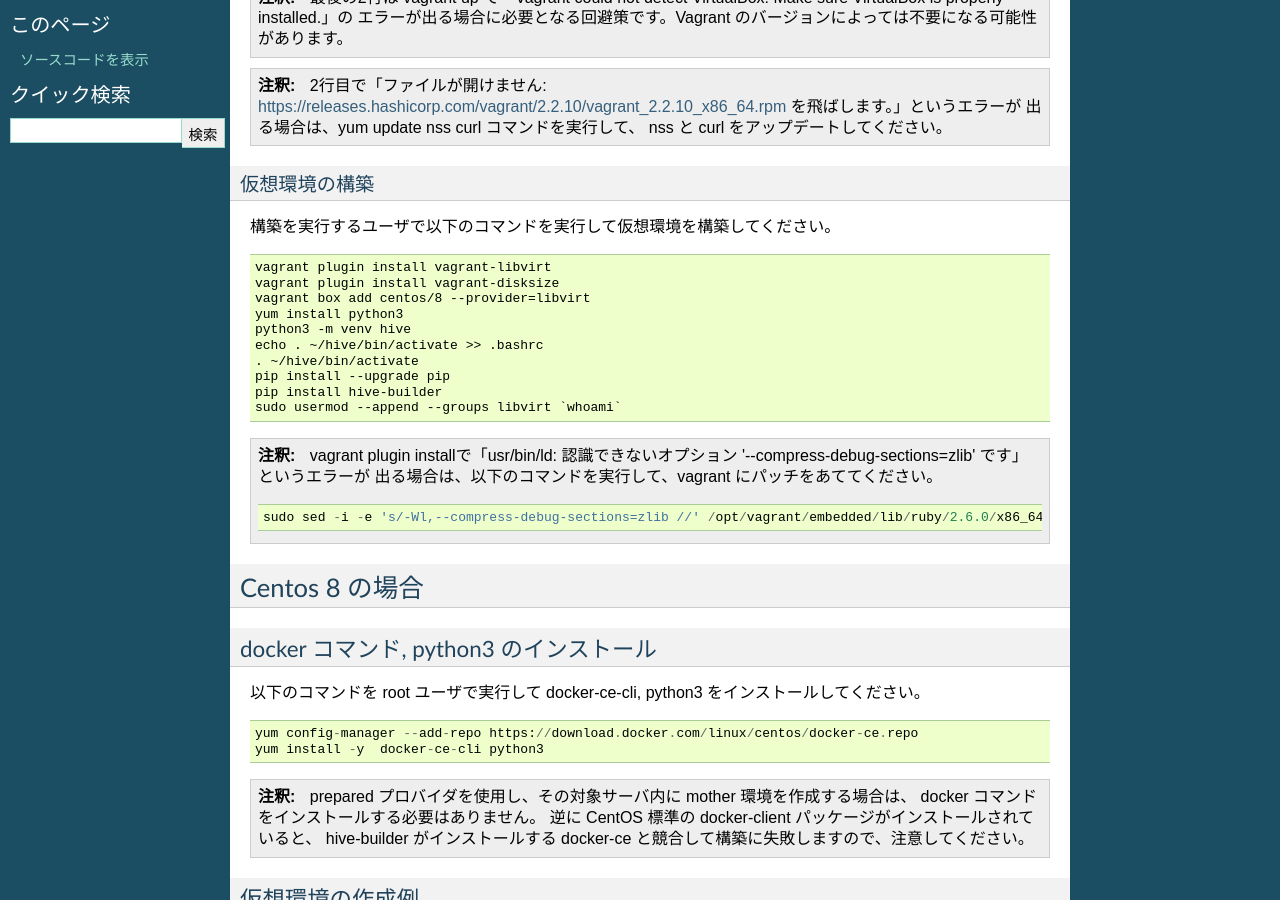
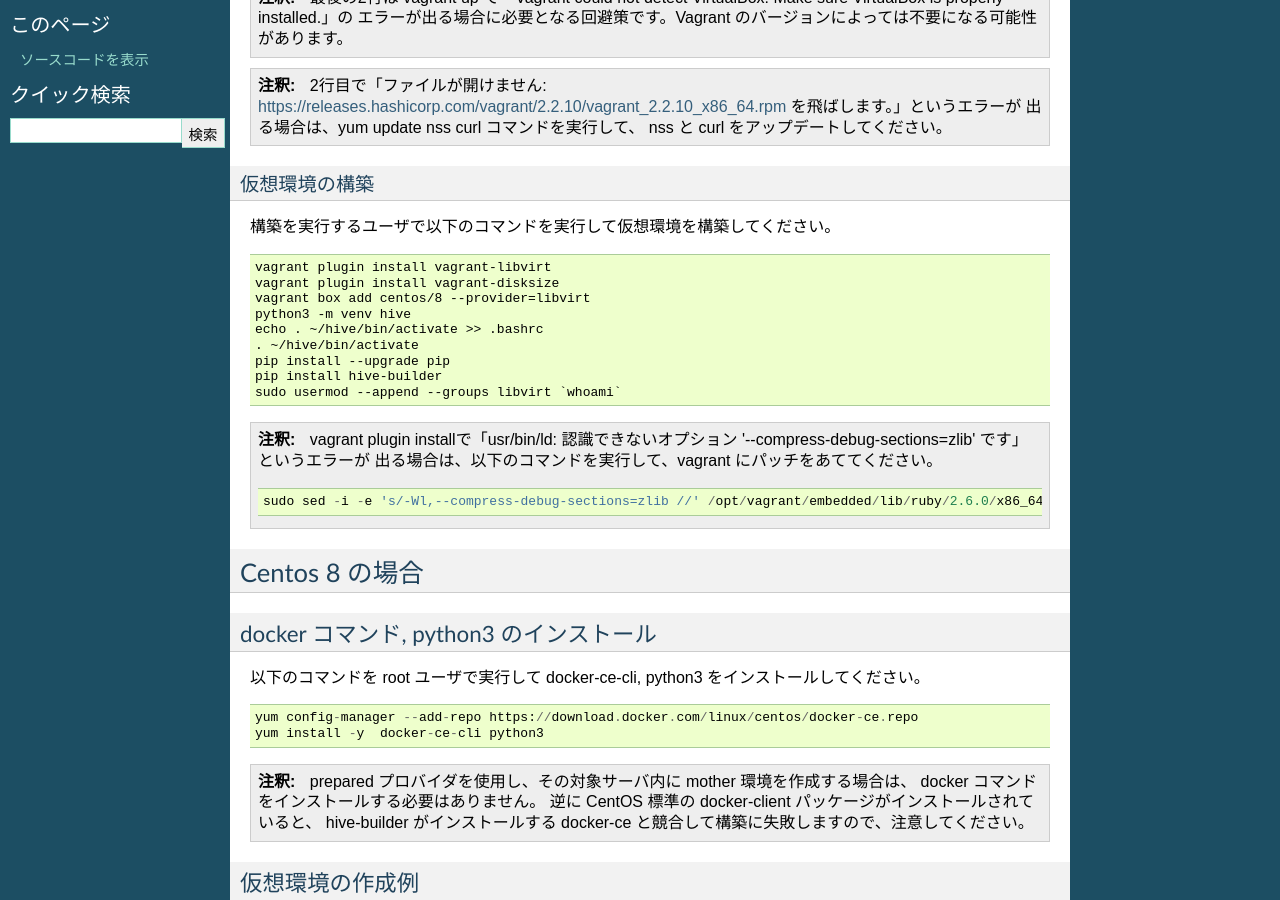
Before and after one commit to procube-open/hive-builder, a Sphinx documentation site: the page built from docs/install.rst, in a window 1280 px wide and 900 px high, scrolled down 1062 px. Built offline with Sphinx 7.4.7, drawn with Linux system fonts in a browser that asks for light colours; pages that are not in the unit, such as notebooks, are missing from menus.

```diff
--- a/docs/install.rst
+++ b/docs/install.rst
@@ -72,7 +72,6 @@
     vagrant plugin install vagrant-libvirt
     vagrant plugin install vagrant-disksize
     vagrant box add centos/8 --provider=libvirt
-    yum install python3
     python3 -m venv hive
     echo . ~/hive/bin/activate >> .bashrc
     . ~/hive/bin/activate
```
Also changed, not shown: 2 other files.
